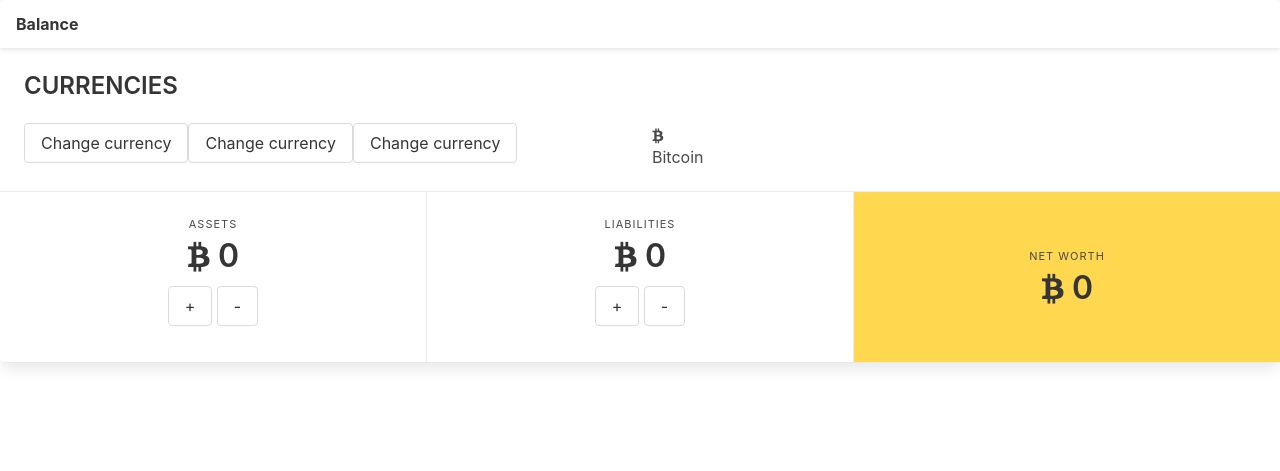
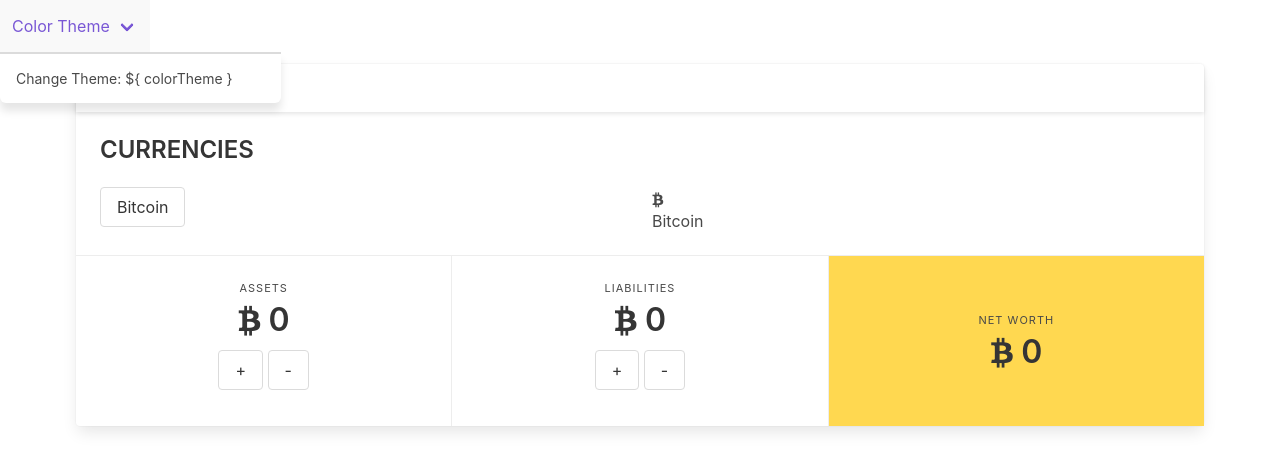
Before and after one commit to walter-clayton/django_project, a Django app: page /sandbox/ in a window 1280 px wide. Shown: the top 471 px of the page. Run offline with Django 3.2, Linux system fonts and the light colour scheme; some libraries are stand-ins or nearby versions.

Commit message:
working on the button loop!

```diff
--- a/chart/templates/main.js
+++ b/chart/templates/main.js
@@ -1 +1,4 @@
 console.log("hello")
+name = prompt("hello")
+
+name;
--- a/chart/templates/sandbox.html
+++ b/chart/templates/sandbox.html
@@ -10,8 +10,29 @@
 
 
 </head>
-<body>
+
+<body v-bind:style="Black">
+    <nav class="navbar" role="navigation" aria-label="main navigation">
+        <div id="navbarBasicExample" class="navbar-menu">
+          <div class="navbar-start">
+            <div class="navbar-item has-dropdown is-hoverable">
+                <a class="navbar-link">
+                    Color Theme
+                </a>
+                <div class="navbar-dropdown">
+                    <a class="navbar-item" class="button"  v-for="(theme, index) in themes":key="theme.themeId" @click="changeTheme(index)">
+                        Change Theme: ${ colorTheme }
+                    </a>
+                </div>
+            </div>
+            </div>
+        </div>
+      </nav>
     <div id="app">
+        <div class="container ">
+            <div class="colunns is-variable is-8">
+                <div class="column">
+
                     <div class="card">
                         <div class="card-header">
                             <div class="card-header-title">
@@ -22,7 +43,7 @@
                                 <p class="title is-4">CURRENCIES</p>
                                 <div class="columns">
                                     <div class="column">
-                            <button class="button"  v-for="(currency, index) in currencies":key="currency.currencyId" @click="changeCurrency(index)">Change currency</button>
+                                        <button class="button" @click="changeCurrency()">${ name } </button>
                                     </div>
                                     <div class="column">
                                         <div class="media-left">
@@ -100,6 +121,9 @@
                                 </div>
                         </div>
                 </div>
+            </div>
+        </div>
+    </div>
 
     <script src="https://cdn.jsdelivr.net/npm/vue/dist/vue.js"></script>
         <!-- Full bundle -->
@@ -136,6 +160,10 @@
                         currencyValue: 1
                     },
                 ],
+                Black: {
+                    color: "white",
+                    backgroundColor: "black"
+                },
                 liabilities: 0,
                 assets: 0,
                 assets_count: 0,
@@ -146,8 +174,12 @@
                 selectedCurrency: 0,
             },
             methods: {
-                changeCurrency(index) {
-                        this.selectedCurrency = index
+                    changeCurrency() {
+                        for (i = 0; i < this.currencies.length; i++){
+
+                               return this.selectedCurrency += this.currencies[1]
+
+                               }
                        }
                 },
             computed: {
```
Also changed, not shown: db.sqlite3. Lines whose indentation alone changed are shown as unchanged.
